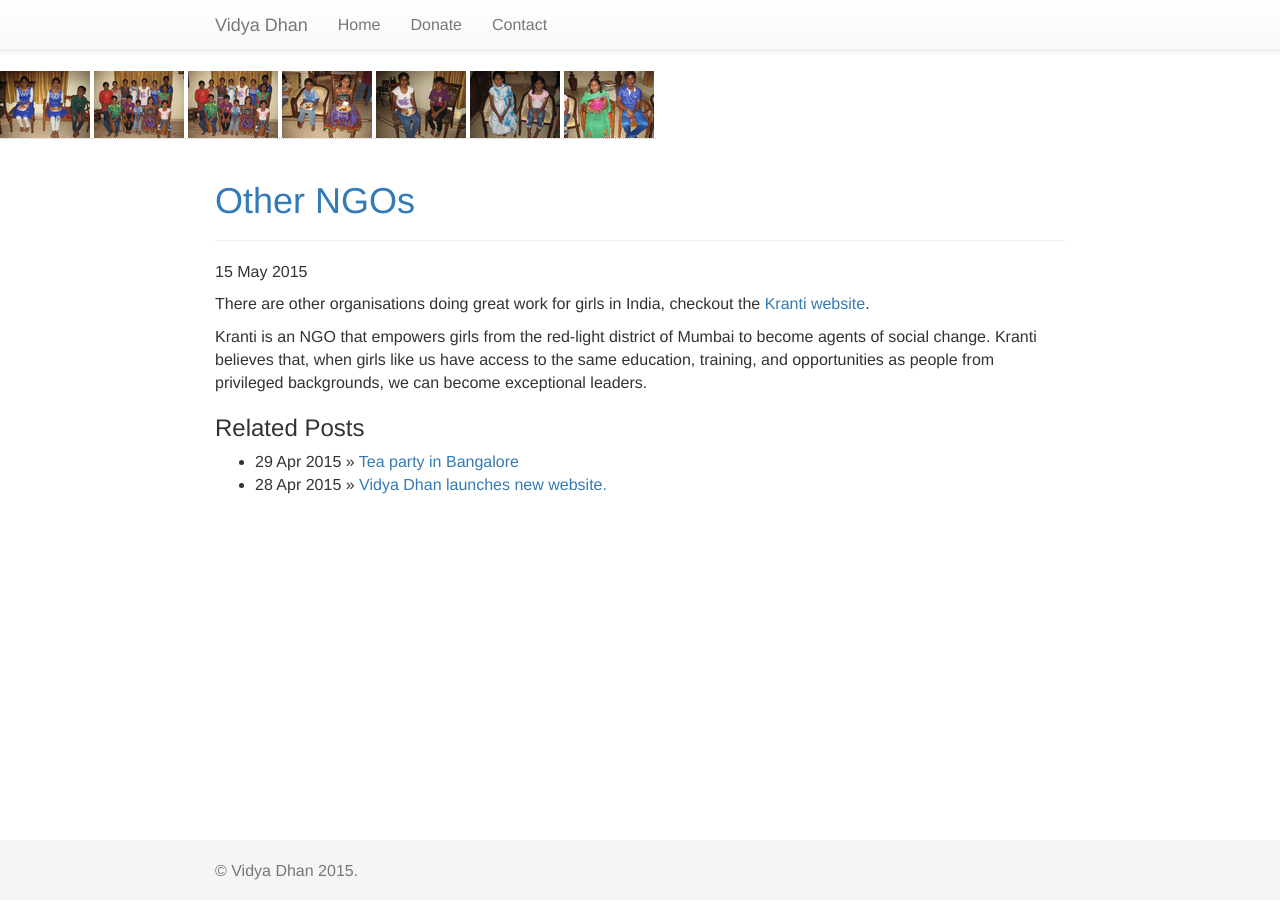
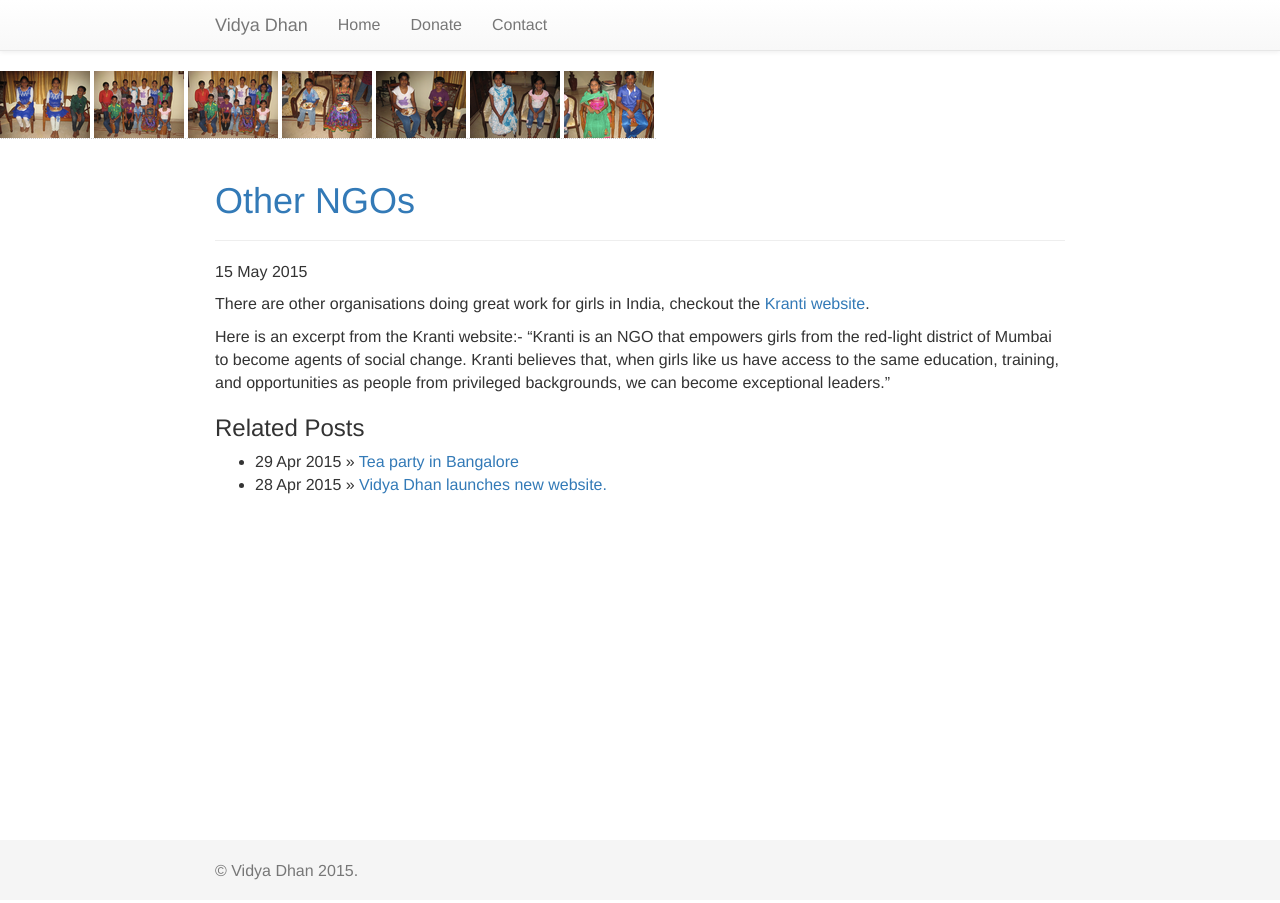
Before and after one commit to VidyaDhan/vidyadhan.github.io, a Jekyll site: the page built from _posts/2015-05-15-kranti.md, in a window 1280 px wide. Built offline with Jekyll 4.4.1, drawn with Linux system fonts in a browser that asks for light colours; nearby versions of some CDN libraries.

Commit message:
Update 2015-05-15-kranti.md

```diff
--- a/_posts/2015-05-15-kranti.md
+++ b/_posts/2015-05-15-kranti.md
@@ -5,4 +5,5 @@ title: Other NGOs
 
 There are other organisations doing great work for girls in India, checkout the [Kranti website](http://www.kranti-india.org/).
 
-Kranti is an NGO that empowers girls from the red-light district of Mumbai to become agents of social change. Kranti believes that, when girls like us have access to the same education, training, and opportunities as people from privileged backgrounds, we can become exceptional leaders.
+Here is an excerpt from the Kranti website:-
+"Kranti is an NGO that empowers girls from the red-light district of Mumbai to become agents of social change. Kranti believes that, when girls like us have access to the same education, training, and opportunities as people from privileged backgrounds, we can become exceptional leaders."
```
